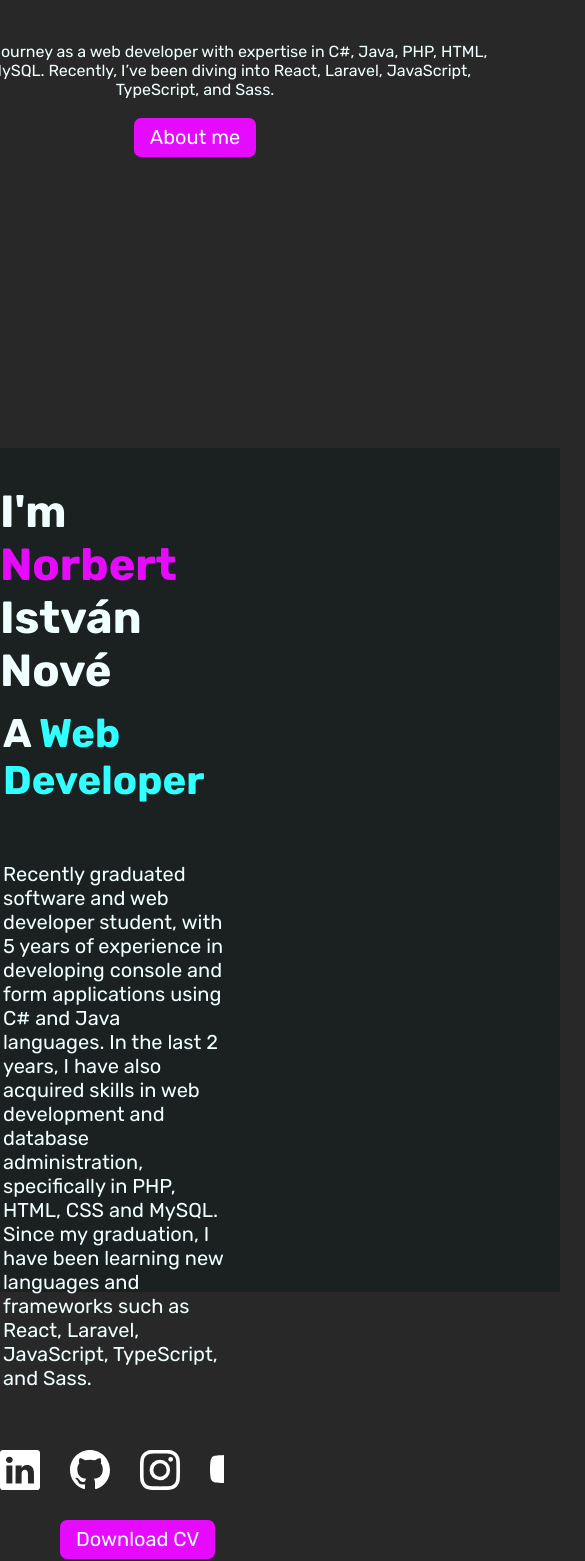
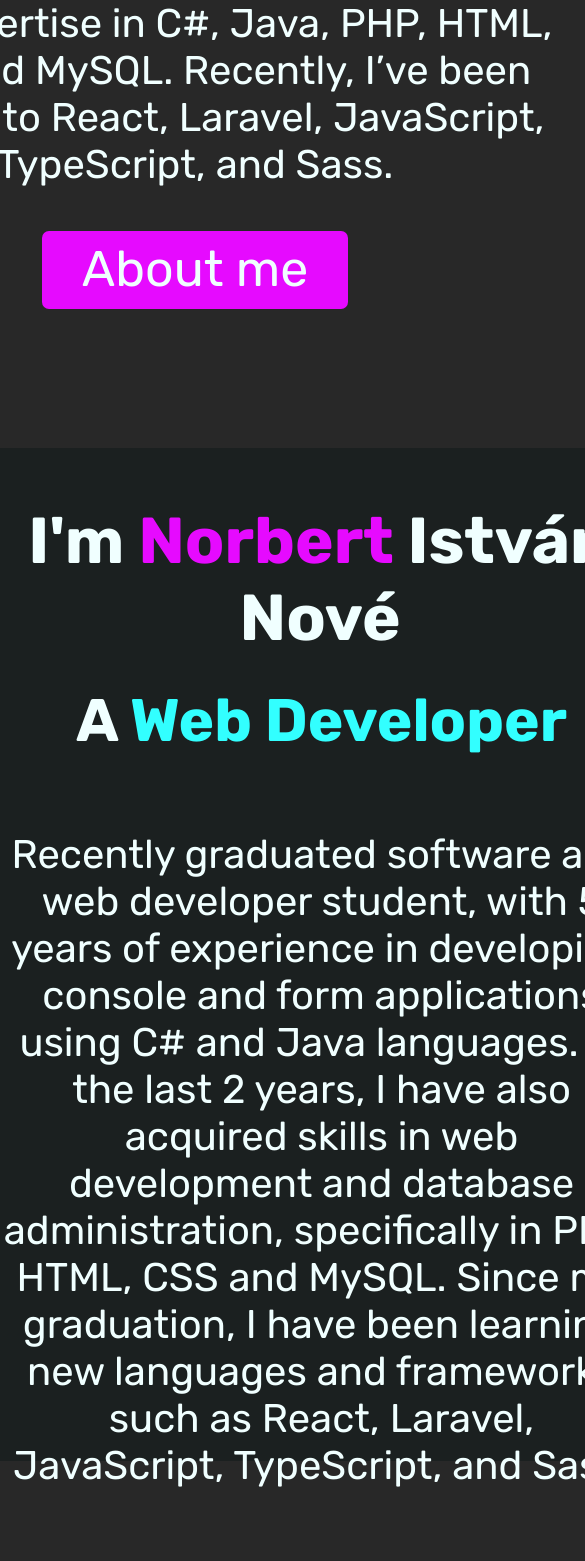
Before and after one commit to Pityuwarrior/Portfolio, a React (Vite) app: page / in a window 390 px wide. Shown: the part 396-1957 px from the top of the page, 585 px wide, since content can reach past the window. Built offline with nearby package versions, Linux system fonts and the light colour scheme.

Commit message:
17.04.25 Enhance responsive design across components; update media queries and adjust layout for smaller screens in About, Button, Contact, Home, and global styles

```diff
--- a/src/assets/scss/About_me.module.scss
+++ b/src/assets/scss/About_me.module.scss
@@ -8,6 +8,13 @@
     justify-content:space-around;
     align-items: center;
     display: inline-block;
+    @media (max-width: 980px) {
+        flex-direction: column;
+        justify-content: center;
+        gap: 10pc;
+        text-align: center;
+        height: 120vh !important;
+    }
 
     .aboutme_left_container{
         display: flex;
@@ -15,16 +22,29 @@
         justify-content: center;
         font-size: 30px;
         max-width: 40%;
-        overflow: hidden;
+        @media (max-width: 980px) {
+            order: 2;
+            max-width: 80%;
+            margin-bottom: 30pc;
+            transition-delay: 1s;
+        }
+        .aboutme_name{
+            @media (max-width: 980px) {
+                font-size: 65px;
+            }
+            .aboutme_firstName{
+                color: map-get($Colorpalette, PrimaryColor);
+            }
+        }
 
-        .aboutme_firstName{
-            color: map-get($Colorpalette, PrimaryColor);
-        }
         .aboutme_myTitle{
             padding-left: 3px;
             font-size: 40px;
             position: relative;
             top: -25px;
+            @media (max-width: 980px) {
+                font-size: 60px;
+            }
             .aboutme_title{
                 color: map-get($Colorpalette, SecondaryColor);
             }
@@ -33,6 +53,9 @@
         .aboutme_content{
             padding: 0 0 40px 3px;
             font-size: 20px;
+            @media (max-width: 980px) {
+                font-size: 40px;
+            }
         }
 
         .aboutme_icon_container{
@@ -42,6 +65,13 @@
             padding-right: 20pc;
             gap: 10px 30px;
             max-width: 50px;
+            @media (max-width: 980px) {
+                padding-right: 0;
+                justify-content: center;
+                padding-right: initial;
+                max-width: initial;
+
+            }
         }
 
         .aboutme_button_container{
@@ -60,12 +90,21 @@
         display: flex;
         padding: 30px;
         transition-delay: 200ms;
+        @media (max-width: 980px) {
+            order: 1;
+            padding: unset;
+            margin-top: 100px;
+        }
+
         .image_aboutme{
             width: 500px;
             height: 500px;
             border-radius: 50% 50px 50% 50%;
             border-color: black;
+            @media (max-width: 980px) {
+                width: 50pc;
+                height: 50pc;
+            }
         }
     }
-
 }
--- a/src/assets/scss/Button.module.scss
+++ b/src/assets/scss/Button.module.scss
@@ -69,7 +69,14 @@
   touch-action: manipulation;
   vertical-align: baseline;
   white-space: nowrap;
+
+  @media (max-width: 980px) {
+    font-size: 50px;
+    padding: 10px .8em;
+  }
 }
+
+
 
 .button:hover,
 .button:focus {
@@ -104,7 +111,7 @@
   justify-content: center;
   line-height: 1em;
   max-width: 100%;
-  min-width: 140px;
+  max-width: 140px;
   padding: 19px 24px;
   text-decoration: none;
   user-select: none;
@@ -120,10 +127,10 @@
   transition-duration: .1s;
 }
 
-@media (min-width: 768px) {
+@media (max-width: 980px) {
   .button {
     font-size: 24px;
-    min-width: 196px;
+    max-width: 196px;
   }
 }
 
@@ -153,7 +160,7 @@
   transition-duration: .1s;
 }
 
-@media (min-width: 768px) {
+@media (max-width: 980px) {
   .button-36 {
     padding: 0 2.6rem;
   }
--- a/src/assets/scss/Contact.module.scss
+++ b/src/assets/scss/Contact.module.scss
@@ -5,6 +5,9 @@
     align-items: center;
     padding-top: 5pc;
     overflow-y: auto;
+    @media (max-width: 980px) {
+        height: 80vh !important;
+    }
 
     .contact_Iconsflex{
         display: flex;
--- a/src/assets/scss/Home.module.scss
+++ b/src/assets/scss/Home.module.scss
@@ -1,6 +1,7 @@
 @import './utils/_typewriter_animation.scss';
 @import './variables';
 @import './utils/scroll_animation';
+
 
 .home_section{
     display: flex;
@@ -9,9 +10,12 @@
     margin: auto;
     align-items: center;
 
+
+
     .text_container{
         text-align: center;
         max-width: 40pc;
+
         .home_greeting{
             font-size: 40px;
             position: relative;
@@ -19,17 +23,23 @@
             .home_title{
                 color:map-get($Colorpalette, SecondaryColor);
             }
+            @media (max-width: 980px){
+                font-size: 50px
+            }
         }
         .home_description{
             font-weight: normal;
             transition-delay: 2s;
         }
-
+        @media (max-width: 980px){
+            font-size: 40px;
+            max-width: 50pc
+        }
 
     }
-
     .home_button{
         padding-top: 3px;
         transition-delay: 3s;
     }
+
 }
--- a/src/assets/style.css
+++ b/src/assets/style.css
@@ -25,8 +25,13 @@
 }
 
 
-  .show {
-    opacity: 1;
-    filter: blur(0);
-    transform: translateX(0);
-  }
+.show {
+  opacity: 1;
+  filter: blur(0);
+  transform: translateX(0);
+}
+
+
+@media (max-width: 980px){
+
+}
--- a/src/components/About_me.tsx
+++ b/src/components/About_me.tsx
@@ -8,9 +8,9 @@
 
 const myIcons = [
     { iconName: "BsLinkedin", href: "https://www.linkedin.com/in/norbert-nove/"},
-    { iconName: "BsGithub", href: "https://www.linkedin.com/in/norbert-nove/"},
-    { iconName: "BsInstagram", href: "https://www.linkedin.com/in/norbert-nove/"},
-    { iconName: "BsYoutube", href: "https://www.linkedin.com/in/norbert-nove/"}
+    { iconName: "BsGithub", href: "https://github.com/pityuwarrior"},
+    { iconName: "BsInstagram", href: "https://www.instagram.com/novenorbert/"},
+    { iconName: "BsYoutube", href: "https://www.youtube.com/@Pityuwarrior"}
 ];
 
 const sex = {iconName: "BsLinkedin", href: "cat.org"}
@@ -31,7 +31,7 @@
                 <div className = {`${variables.aboutme_left_container} scroll_animation`}>
                     <div className = {variables.text_container}>
                         <h1 className = {variables.aboutme_name}>{staticText.name.greeting} <span className={variables.aboutme_firstName}> {staticText.name.firstName}</span> {staticText.name.lastName}</h1>
-                        <h2 className={variables.aboutme_myTitle}>{staticText.name.a} <span className={variables.aboutme_title}> {staticText.name.myTitle}</span></h2>
+                        <h2 className = {variables.aboutme_myTitle}>{staticText.name.a} <span className={variables.aboutme_title}> {staticText.name.myTitle}</span></h2>
                         <p className = {variables.aboutme_content}>{staticText.content}</p>
                     </div>
                     <div className={variables.aboutme_icon_container}>
--- a/src/components/Contact.tsx
+++ b/src/components/Contact.tsx
@@ -3,18 +3,17 @@
 import { Icons } from '../utils/Icons';
 
 const ContactListProps = [
-    {ContactIcon: "BsEnvelope", ContactName: "Email", href: "nove.norbert2002@gmail.com", BackgroundColor: "#c71610"},
+    {ContactIcon: "BsEnvelope", ContactName: "Email", href: "mailto:nove.norbert2002@gmail.com", BackgroundColor: "#c71610"},
     {ContactIcon: "BsLinkedin", ContactName: "LinkedIn", href: "https://www.linkedin.com/in/norbert-nove/", BackgroundColor: "#0077B5"},
-    {ContactIcon: "BsGithub", ContactName: "GitHub", href: "https://www.linkedin.com/in/norbert-nove/", BackgroundColor: "#24292e"},
-    {ContactIcon: "BsYoutube", ContactName: "YouTube", href: "https://www.linkedin.com/in/norbert-nove/", BackgroundColor: "#ff0000"},
-    {ContactIcon: "BsWhatsapp", ContactName: "WhatsApp", href: "https://www.linkedin.com/in/norbert-nove/", BackgroundColor: "#25d366"},
-    {ContactIcon: "BsMicrosoftTeams", ContactName: "Teams", href: "https://www.linkedin.com/in/norbert-nove/", BackgroundColor: "#464EB8"},
-    {ContactIcon: "BsSkype", ContactName: "Skype", href: "https://www.linkedin.com/in/norbert-nove/", BackgroundColor: "#00aff0"},
-    {ContactIcon: "BsDiscord", ContactName: "Discord", href: "https://www.linkedin.com/in/norbert-nove/", BackgroundColor: "#5865f2"},
-    {ContactIcon: "BsTiktok", ContactName: "Tiktok", href: "https://www.linkedin.com/in/norbert-nove/", BackgroundColor: "#010101"},
-    {ContactIcon: "BsSteam", ContactName: "Steam", href: "https://www.linkedin.com/in/norbert-nove/", BackgroundColor: "#171A21"},
-    {ContactIcon: "BsTwitch", ContactName: "Twitch", href: "https://www.linkedin.com/in/norbert-nove/", BackgroundColor: "#9146ff"}
-
+    {ContactIcon: "BsGithub", ContactName: "GitHub", href: "https://github.com/pityuwarrior", BackgroundColor: "#24292e"},
+    {ContactIcon: "BsYoutube", ContactName: "YouTube", href: "https://www.youtube.com/@Pityuwarrior", BackgroundColor: "#ff0000"},
+    {ContactIcon: "BsInstagram", ContactName: "Instagram", href: "https://www.instagram.com/novenorbert/", BackgroundColor: "#cd486b"},
+    {ContactIcon: "BsWhatsapp", ContactName: "WhatsApp", href: "https://wa.me/qr/MYIE7OAFAANPF1", BackgroundColor: "#25d366"},
+    {ContactIcon: "BsMicrosoftTeams", ContactName: "Teams", href: "https://teams.live.com/meet/9369632218048?p=eEZWqTrwixulRJxBC1", BackgroundColor: "#464EB8"},
+    {ContactIcon: "BsDiscord", ContactName: "Discord", href: "https://discord.com/channels/@me/1129886212610588752", BackgroundColor: "#5865f2"},
+    {ContactIcon: "BsTiktok", ContactName: "Tiktok", href: "https://www.tiktok.com/@pityuwarrior", BackgroundColor: "#010101"},
+    {ContactIcon: "BsSteam", ContactName: "Steam", href: "https://steamcommunity.com/profiles/76561198350737264/", BackgroundColor: "#171A21"},
+    {ContactIcon: "BsTwitch", ContactName: "Twitch", href: "https://www.twitch.tv/pityuwarrior", BackgroundColor: "#9146ff"}
 ]
 
 export function Contact(){
```
